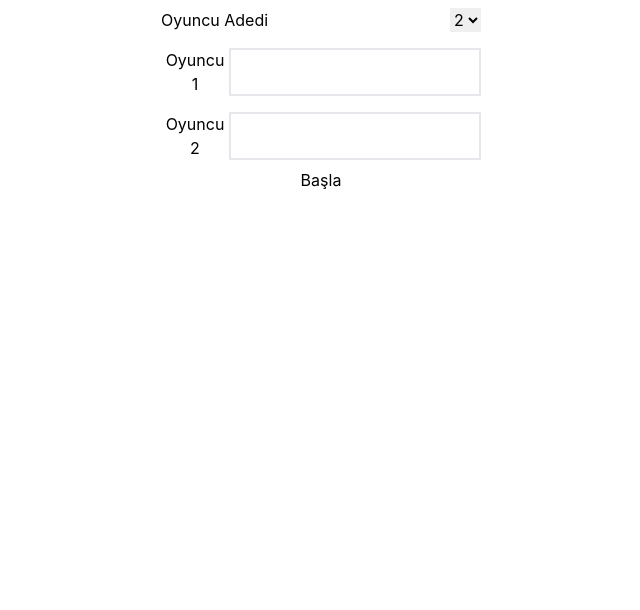
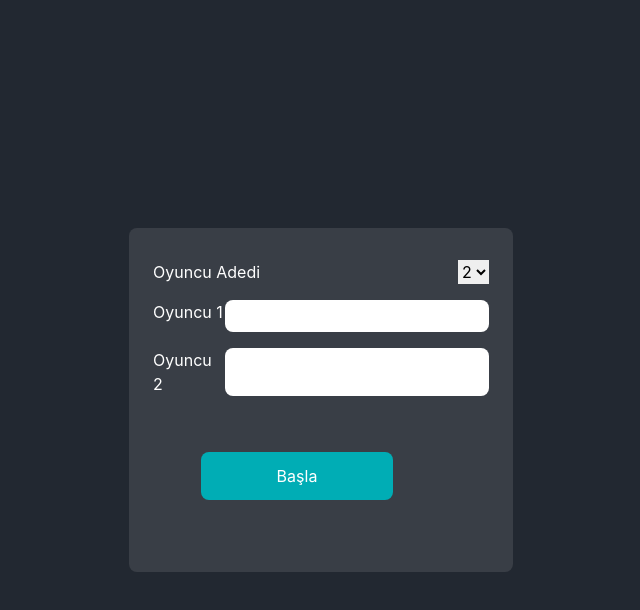
Before and after one commit to cangurdev/score-calculator, a React (Create React App) app: page / in a window 1280 px wide. Shown: the top 610 px of the page, without its empty margins (319-959 px from the left). Built offline with nearby package versions, Linux system fonts and the light colour scheme.

Commit message:
update colors

```diff
--- a/src/App.tsx
+++ b/src/App.tsx
@@ -31,7 +31,7 @@ function App() {
 	};
 
   return (
-    <div className="App">
+    <div className="flex h-screen bg-background">
       <AppContext.Provider value={{
           player: {},
           round: [],
--- a/src/components/Game.tsx
+++ b/src/components/Game.tsx
@@ -15,16 +15,16 @@ function Game() {
         utils.setInitialSetup(true);
     }
     return (
-        <div>
+        <div className="w-full">
             <ScoreBoard />
-            <div className="flex justify-between">
+            <div className="flex justify-center">
                 <Button
-                    onChange={() => setIsModalOpen(true)}
-                    label={'Yeni Skor'}
+                    onClick = { () => setIsModalOpen(true) }
+                    label   = { 'Yeni Skor' }
                 />
                 <Button
-                    onChange={() => reset()}
-                    label={'Sıfırla'}
+                    onClick = { () => reset() }
+                    label   = { 'Sıfırla' }
                 />
             </div>
             <ScoreModal
--- a/src/components/GameInfo.tsx
+++ b/src/components/GameInfo.tsx
@@ -1,12 +1,13 @@
 import { useContext, useState } from "react";
 import Textfield    from "./textfield";
+import Button       from "./button";
 import * as utils   from "../utils";
 import { AppContext } from '../context';
 
 function GameInfo() {
     const [ playerCount, setPlayerCount ]   = useState(2);
     const [ players, setPlayers ]           = useState({});
-    const { dispatch }              = useContext(AppContext);
+    const { dispatch } = useContext(AppContext);
 
     const changePlayerName = (id: number, name: string) => {
         setPlayers(prevState => ({
@@ -16,7 +17,7 @@ function GameInfo() {
     }
 
     const playerNames = [...Array(playerCount)].map( (_p, i) =>
-            <div className="flex justify-between my-2" key={ 'player-' + i }>
+            <div className="flex justify-between my-2 text-white" key={ 'player-' + i }>
                 <span>Oyuncu { i + 1 } </span>
                 <Textfield
                     onChange = { (name: string ) => changePlayerName(i, name) }
@@ -30,9 +31,9 @@ function GameInfo() {
     };
 
     return (
-        <div className="flex flex-col w-80 m-auto">
+        <div className="flex flex-col w-96 m-auto p-6 rounded-lg bg-primary">
             <div className="flex justify-between my-2">
-                <span>Oyuncu Adedi </span>
+                <span className="text-white">Oyuncu Adedi </span>
                 <select onChange = { (e: any ) => setPlayerCount(parseInt(e.target.value)) }>
                     {
                         [...Array(8)].map( (_v, i) =>
@@ -42,9 +43,11 @@ function GameInfo() {
                 </select>
             </div>
             { playerNames }
-            <button onClick = {() => start() }>
-                Başla
-            </button>
+            <Button
+                onClick   = { () => start() }
+                className = { 'text-white' }
+                label     = { 'Başla' }
+            />
         </div>
     );
   }
--- a/src/components/button.tsx
+++ b/src/components/button.tsx
@@ -1,8 +1,8 @@
 function Button(props: any) {
     return (
         <div
-            onClick     = { (e : any) => props.onChange(e.target.value) }
-            className   = { 'flex items-center justify-center bg-teal-600 text-white rounded-lg h-12 w-48 m-12' }
+            onClick     = { (e : any) => props.onClick(e.target.value) }
+            className   = { 'flex items-center justify-center bg-secondary text-white rounded-lg h-12 w-48 m-12' }
         >
             { props.label }
         </div>
--- a/src/components/score-board.tsx
+++ b/src/components/score-board.tsx
@@ -1,22 +1,26 @@
 import * as utils   from "../utils";
 
-function ScoreBoard (props: any) {
+function ScoreBoard () {
     const players = utils.getPlayers();
     const rounds = utils.getRounds() || {};
 
     const getPlayerNames = () => {
         return Object.keys(players).map(key => (
-            <div key={key}>{ players[key] }</div>
+            <div key={ `player-${key}` }>
+                { players[key] }
+            </div>
         ));
     }
 
     const getScores = () => {
-        return rounds.map((round: any, i: number) => (
+        return rounds.map((round: any) => (
             <div className="mr-4">
                 {
                     Object.keys(round).map( (id: string ) =>
                         (
-                            <div key={i + id}>{ round[id] }</div>
+                            <div key={ `round-${id}` }>
+                                { round[id] }
+                            </div>
                         )
                     )
                 }
@@ -25,7 +29,7 @@ function ScoreBoard (props: any) {
     }
 
     return (
-        <div className="flex justify-center">
+        <div className="flex justify-center text-white">
             <div>
                 { getPlayerNames() }
             </div>
--- a/src/components/score-modal.tsx
+++ b/src/components/score-modal.tsx
@@ -29,6 +29,7 @@ function ScoreModal(props: any) {
                 <span className="text-white">{ players[i] } </span>
                 <Textfield
                     onChange = { (score: number ) => updatePlayerScore(i, score) }
+                    type     = { 'number' }
                 />
             </div>
         )
@@ -36,11 +37,11 @@ function ScoreModal(props: any) {
      }
     return (
         <div className="flex items-center justify-center">
-            <div className="absolute w-80 h-80 bg-cyan-400 rounded-lg flex items-center justify-center flex-col">
+            <div className="absolute w-80 h-80 bg-primary rounded-lg flex items-center justify-center flex-col">
                 { getPlayerInputs() }
                 <Button
-                    label = { 'Ekle' }
-                    onChange = { () => updateScores() }
+                    label   = { 'Ekle' }
+                    onClick = { () => updateScores() }
                 />
             </div>
         </div>
--- a/src/components/textfield.tsx
+++ b/src/components/textfield.tsx
@@ -1,9 +1,9 @@
 function Textfield(props: any) {
     return (
         <input
-            type        = { 'text' }
+            type        = { props.type || 'text' }
             onChange    = { (e : any) => props.onChange(e.target.value) }
-            className   = { 'border-2' }
+            className   = { 'rounded-lg focus:outline-none text-black px-2 py-1' }
         />
     );
   }
--- a/tailwind.config.js
+++ b/tailwind.config.js
@@ -5,6 +5,13 @@ module.exports = {
   ],
   theme: {
     extend: {},
+    colors: {
+      'background': '#222831',
+      'primary'   : '#393E46',
+      'secondary' : '#00ADB5',
+      'white'     : '#ffffff',
+      'black'     : '#000000'
+    }
   },
   plugins: [],
 }
```
